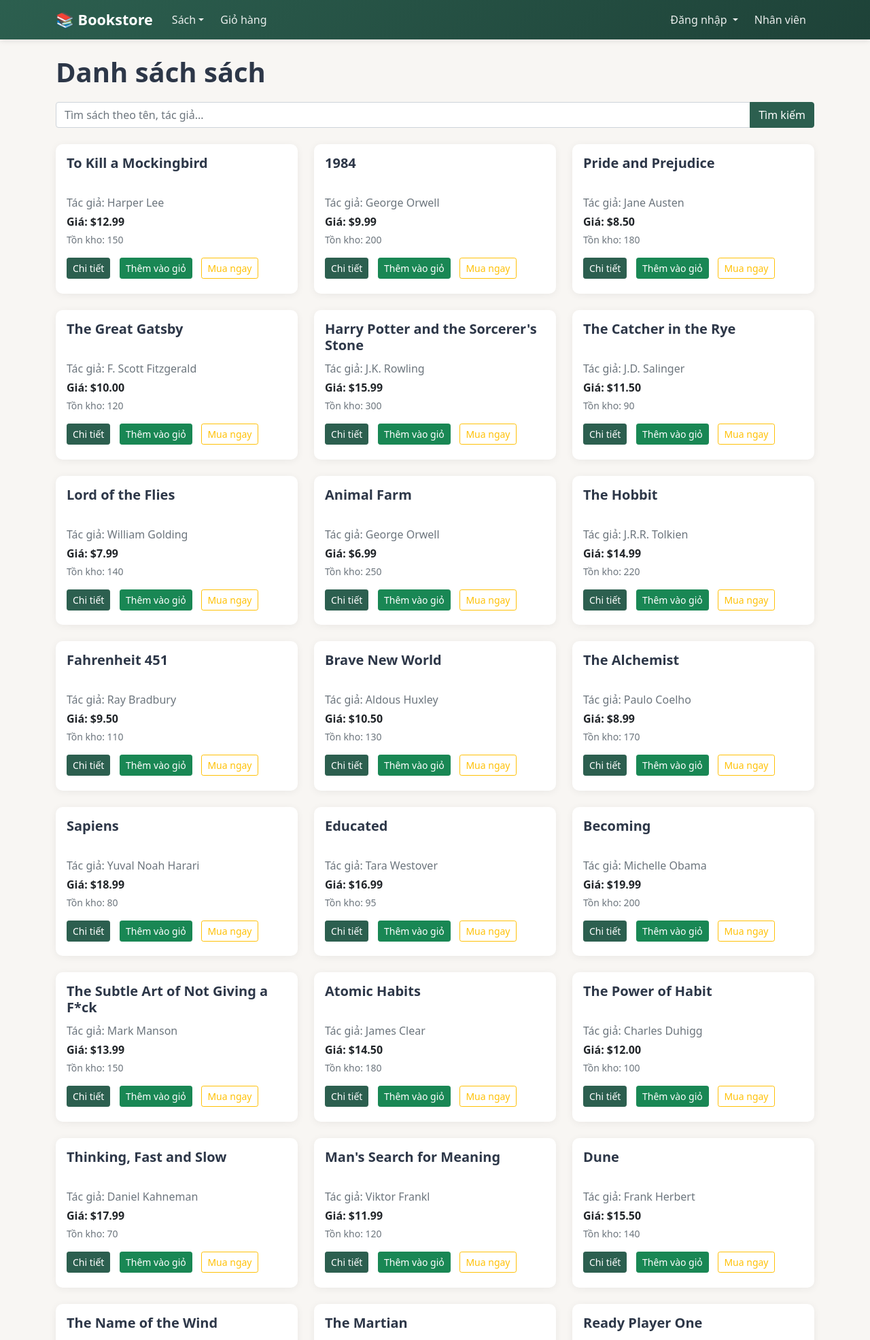
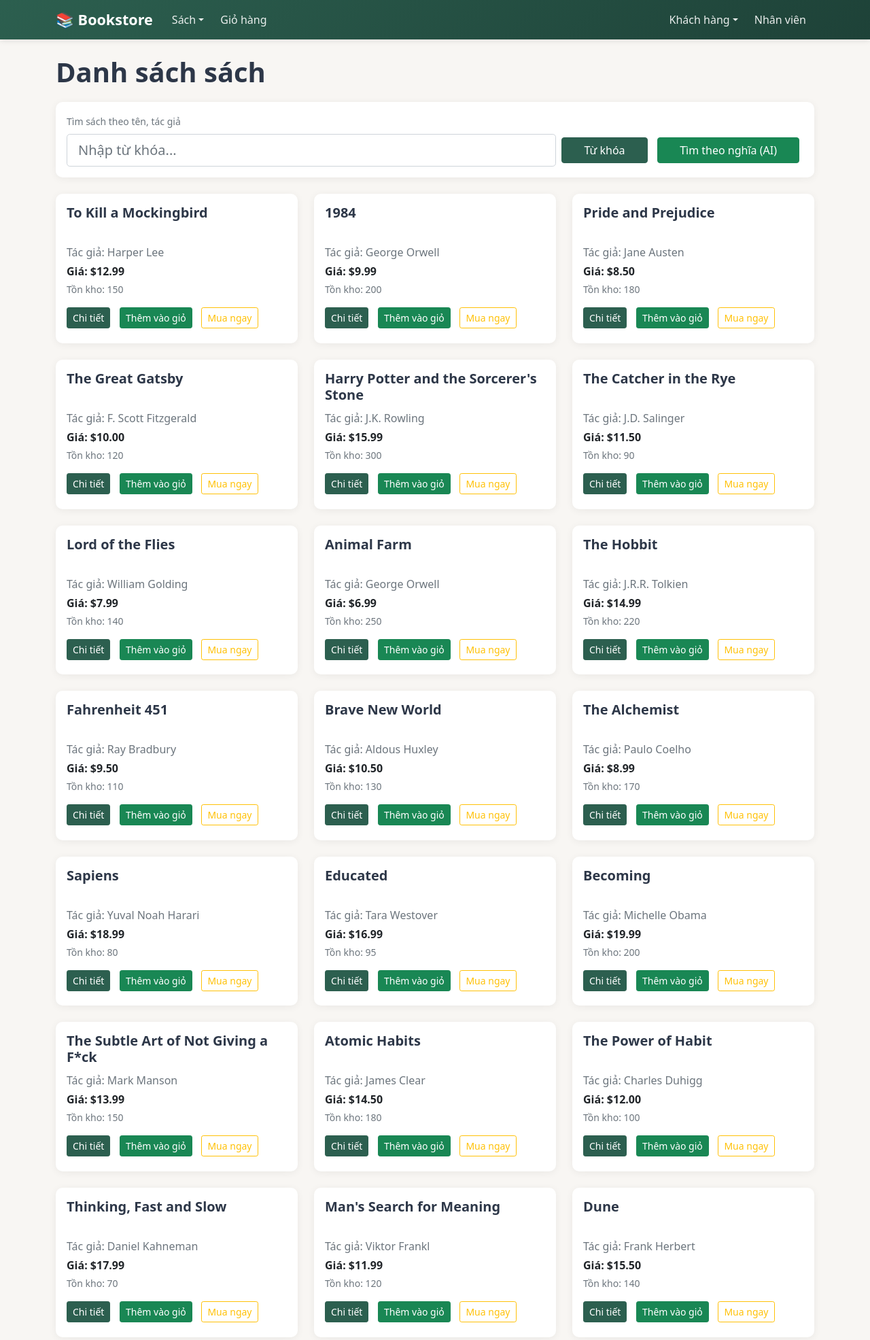
Before and after one commit to Khanh091/book-store-mvc, a Django app: page /book/list/ in a window 1280 px wide. Shown: the top 1971 px of the page at 68% size. Run offline with Django 5.2, Linux system fonts and the light colour scheme; data comes from the database, SQL or seed files in the repository.

Commit message:
fix search

```diff
--- a/store/controllers/bookController/views.py
+++ b/store/controllers/bookController/views.py
@@ -1,4 +1,5 @@
 from django.shortcuts import render, get_object_or_404, redirect
+from urllib.parse import quote
 from store.models import Book, Customer, Order, Rating
 from store.controllers.customerController.views import customer_required
 from django.db.models import Avg, Count, Q
@@ -15,36 +16,30 @@ def get_embedding_model():
     return _model
 
 def book_list(request):
+    """Danh sách sách + tìm kiếm (từ khóa / vector) trên cùng một trang."""
+    query = request.GET.get('q', '').strip()
+    search_type = request.GET.get('type', 'keyword').strip().lower()
+
+    if query and search_type == 'vector':
+        books = _search_vector(query)
+        return render(request, 'book/list.html', {
+            'books': books, 'query': query, 'search_type': 'vector'
+        })
+    if query:
+        books = Book.objects.filter(
+            Q(title__icontains=query) | Q(author__icontains=query)
+        )
+        return render(request, 'book/list.html', {
+            'books': books, 'query': query, 'search_type': 'keyword'
+        })
     books = Book.objects.all()
-    return render(request, 'book/list.html', {'books': books})
+    return render(request, 'book/list.html', {
+        'books': books, 'query': '', 'search_type': None
+    })
 
-def book_detail(request, pk):
-    book = get_object_or_404(Book, pk=pk)
-    return render(request, 'book/detail.html', {'book': book})
 
-def book_search(request):
-    """Trang search chính"""
-    return render(request, 'book/search.html', {'books': [], 'search_type': None})
-
-def book_search_keyword(request):
-    """Search keyword: tìm trong title và author"""
-    query = request.GET.get('q', '').strip()
-    books = []
-    if query:
-        books = Book.objects.filter(Q(title__icontains=query) | Q(author__icontains=query))
-    return render(request, 'book/search.html', {'books': books, 'search_type': 'keyword', 'query': query})
-
-def book_search_vector(request):
-    """Search vector: tìm theo semantic similarity"""
-    query = request.GET.get('q', '').strip()
-    if not query:
-        return render(request, 'book/search.html', {'books': [], 'search_type': 'vector', 'query': query})
-
-    # Encode query
-    model = get_embedding_model()
-    query_vector = model.encode(query).reshape(1, -1)
-
-    # Lấy sách có embedding
+def _search_vector(query):
+    """Tìm sách theo vector (semantic)."""
     books_list = list(Book.objects.filter(embedding__isnull=False).exclude(embedding=''))
     book_vectors, valid_books = [], []
     for book in books_list:
@@ -52,19 +47,45 @@ def book_search_vector(request):
         if emb:
             book_vectors.append(emb)
             valid_books.append(book)
-
     if not book_vectors:
-        return render(request, 'book/search.html', {'books': [], 'search_type': 'vector', 'query': query})
-
-    # Tính similarity và sắp xếp
+        return []
+    model = get_embedding_model()
+    query_vector = model.encode(query).reshape(1, -1)
     similarities = cosine_similarity(query_vector, np.array(book_vectors))[0]
     results = []
     for idx in np.argsort(similarities)[::-1][:10]:
         if similarities[idx] > 0.1:
             valid_books[idx].similarity_score = round(similarities[idx] * 100, 2)
             results.append(valid_books[idx])
+    return results
 
-    return render(request, 'book/search.html', {'books': results, 'search_type': 'vector', 'query': query})
+
+def book_detail(request, pk):
+    book = get_object_or_404(Book, pk=pk)
+    return render(request, 'book/detail.html', {'book': book})
+
+
+def book_search(request):
+    """Chuyển hướng sang danh sách sách (tìm kiếm tích hợp)."""
+    return redirect('book_list')
+
+
+def book_search_keyword(request):
+    """Redirect: giữ link cũ, chuyển sang book_list với ?q=&type=keyword."""
+    q = request.GET.get('q', '').strip()
+    if q:
+        from django.urls import reverse
+        return redirect(reverse('book_list') + '?q=' + quote(q) + '&type=keyword')
+    return redirect('book_list')
+
+
+def book_search_vector(request):
+    """Redirect: giữ link cũ, chuyển sang book_list với ?q=&type=vector."""
+    q = request.GET.get('q', '').strip()
+    if q:
+        from django.urls import reverse
+        return redirect(reverse('book_list') + '?q=' + quote(q) + '&type=vector')
+    return redirect('book_list')
 from store.controllers.customerController.views import customer_required
 
 def home(request):
@@ -78,8 +99,8 @@ def recommend_books(request):
 
     if not bought_books.exists():
         popular_books = Book.objects.annotate(
-            avg_rating=Avg('rating__score', default=0),
-            order_count=Count('orderitem', default=0)
+            avg_rating=Avg('rating__score'),
+            order_count=Count('orderitem')
         ).order_by('-avg_rating', '-order_count')[:5]
         return render(request, 'book/recommend.html', {'books': popular_books})
 
--- a/store/controllers/customerController/views.py
+++ b/store/controllers/customerController/views.py
@@ -64,8 +64,8 @@ def customer_profile(request):
     if not bought_book_ids:
         recommended_books = (
             Book.objects.annotate(
-                avg_rating=Avg('rating__score', default=0),
-                order_count=Count('orderitem', default=0),
+                avg_rating=Avg('rating__score'),
+                order_count=Count('orderitem'),
             )
             .order_by('-avg_rating', '-order_count')[:5]
         )
--- a/store/templates/base.html
+++ b/store/templates/base.html
@@ -22,7 +22,6 @@
                             <a class="nav-link dropdown-toggle" href="#" id="navBooks" role="button" data-bs-toggle="dropdown" aria-expanded="false">Sách</a>
                             <ul class="dropdown-menu" aria-labelledby="navBooks">
                                 <li><a class="dropdown-item" href="{% url 'book_list' %}">Danh sách sách</a></li>
-                                <li><a class="dropdown-item" href="{% url 'book_search' %}">Tìm kiếm</a></li>
                                 {% if request.session.customer_id %}
                                 <li><a class="dropdown-item" href="{% url 'recommend_books' %}">Gợi ý cho tôi</a></li>
                                 {% endif %}
@@ -32,12 +31,10 @@
                             <a class="nav-link" href="{% url 'cart_view' %}">Giỏ hàng {% if cart_count %}<span class="badge bg-light text-dark cart-count-badge">{{ cart_count }}</span>{% endif %}</a>
                         </li>
                     </ul>
-                    <ul class="navbar-nav ms-auto">
+                    <ul class="navbar-nav ms-auto align-items-center flex-wrap">
                         <li class="nav-item dropdown">
-                            <a class="nav-link dropdown-toggle" href="#" id="navAccount" role="button" data-bs-toggle="dropdown" aria-expanded="false">
-                                {% if request.session.customer_id %}Tài khoản{% else %}Đăng nhập{% endif %}
-                            </a>
-                            <ul class="dropdown-menu dropdown-menu-end" aria-labelledby="navAccount">
+                            <a class="nav-link dropdown-toggle" href="#" id="navCustomer" role="button" data-bs-toggle="dropdown" aria-expanded="false">Khách hàng</a>
+                            <ul class="dropdown-menu dropdown-menu-end" aria-labelledby="navCustomer">
                                 {% if request.session.customer_id %}
                                 <li><a class="dropdown-item" href="{% url 'customer_profile' %}">Hồ sơ</a></li>
                                 <li><hr class="dropdown-divider"></li>
--- a/store/templates/book/list.html
+++ b/store/templates/book/list.html
@@ -2,12 +2,37 @@
 {% block title %}Danh sách sách - Bookstore{% endblock %}
 {% block content %}
 <h1 class="page-title">Danh sách sách</h1>
-<form method="GET" action="{% url 'book_search' %}" class="mb-4">
-    <div class="input-group">
-        <input type="text" name="q" class="form-control" placeholder="Tìm sách theo tên, tác giả...">
-        <button type="submit" class="btn btn-primary">Tìm kiếm</button>
+<div class="card mb-4">
+    <div class="card-body">
+        <form method="GET" action="{% url 'book_list' %}">
+            <div class="row g-2 align-items-end">
+                <div class="col-md-8">
+                    <label class="form-label small text-muted">Tìm sách theo tên, tác giả</label>
+                    <input type="text" name="q" class="form-control form-control-lg" placeholder="Nhập từ khóa..." value="{{ query }}">
+                </div>
+                <div class="col-md-4 d-flex gap-2">
+                    <button type="submit" name="type" value="keyword" class="btn btn-primary flex-fill">Từ khóa</button>
+                    <button type="submit" name="type" value="vector" class="btn btn-success flex-fill">Tìm theo nghĩa (AI)</button>
+                </div>
+            </div>
+        </form>
     </div>
-</form>
+</div>
+
+{% if search_type %}
+<div class="d-flex justify-content-between align-items-center mb-3 flex-wrap gap-2">
+    <h4 class="h5 mb-0">
+        Kết quả: "{{ query }}"
+        {% if search_type == 'keyword' %}
+        <span class="badge bg-primary">Từ khóa</span>
+        {% else %}
+        <span class="badge bg-success">Vector</span>
+        {% endif %}
+    </h4>
+    <span class="text-muted">{{ books|length }} kết quả</span>
+</div>
+{% endif %}
+
 <div class="row g-4">
     {% for book in books %}
     <div class="col-md-6 col-lg-4">
@@ -17,6 +42,9 @@
                 <p class="card-text text-muted mb-1">Tác giả: {{ book.author }}</p>
                 <p class="card-text mb-1"><strong>Giá: ${{ book.price }}</strong></p>
                 <p class="card-text small text-muted">Tồn kho: {{ book.stock_quantity }}</p>
+                {% if search_type == 'vector' and book.similarity_score %}
+                <span class="badge bg-info">{{ book.similarity_score }}% trùng nghĩa</span>
+                {% endif %}
                 <div class="btn-action-group mt-2">
                     <a href="{% url 'book_detail' book.id %}" class="btn btn-primary btn-sm">Chi tiết</a>
                     {% if book.stock_quantity > 0 %}
@@ -31,7 +59,9 @@
     </div>
     {% empty %}
     <div class="col-12">
-        <div class="empty-state">Chưa có sách nào.</div>
+        <div class="empty-state">
+            {% if query %}Không tìm thấy sách nào.{% else %}Chưa có sách nào.{% endif %}
+        </div>
     </div>
     {% endfor %}
 </div>
```
Also changed, not shown: store/templates/home.html (+3 -19 lines).
